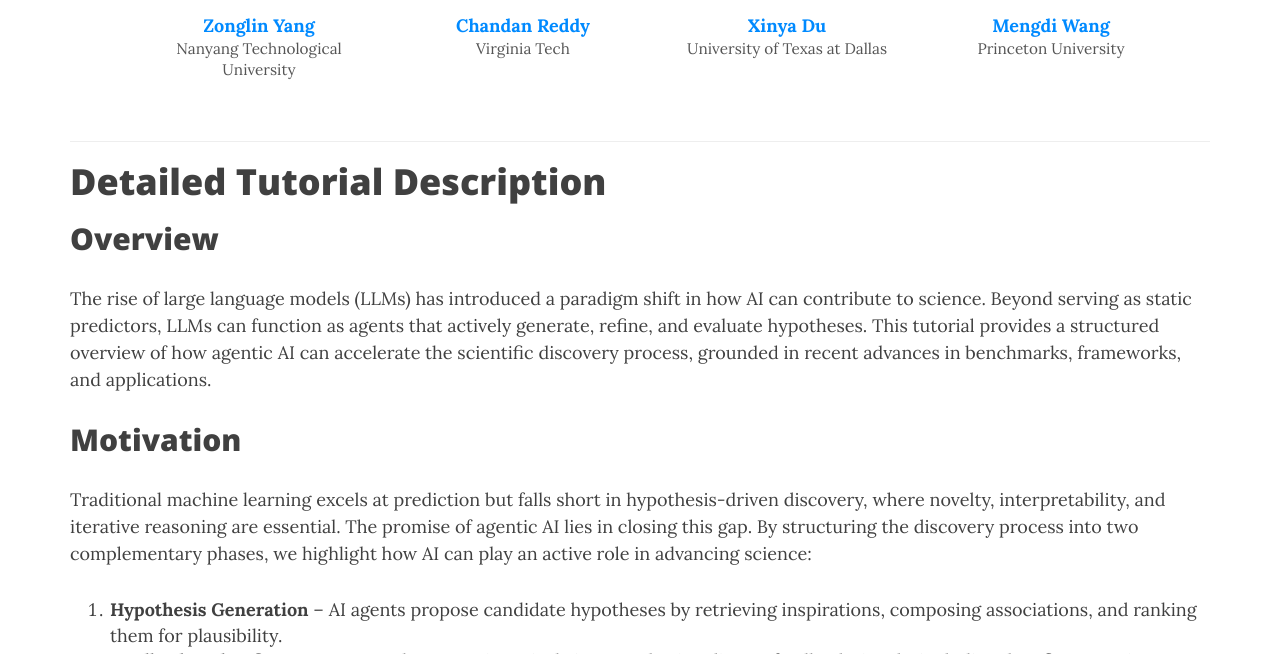
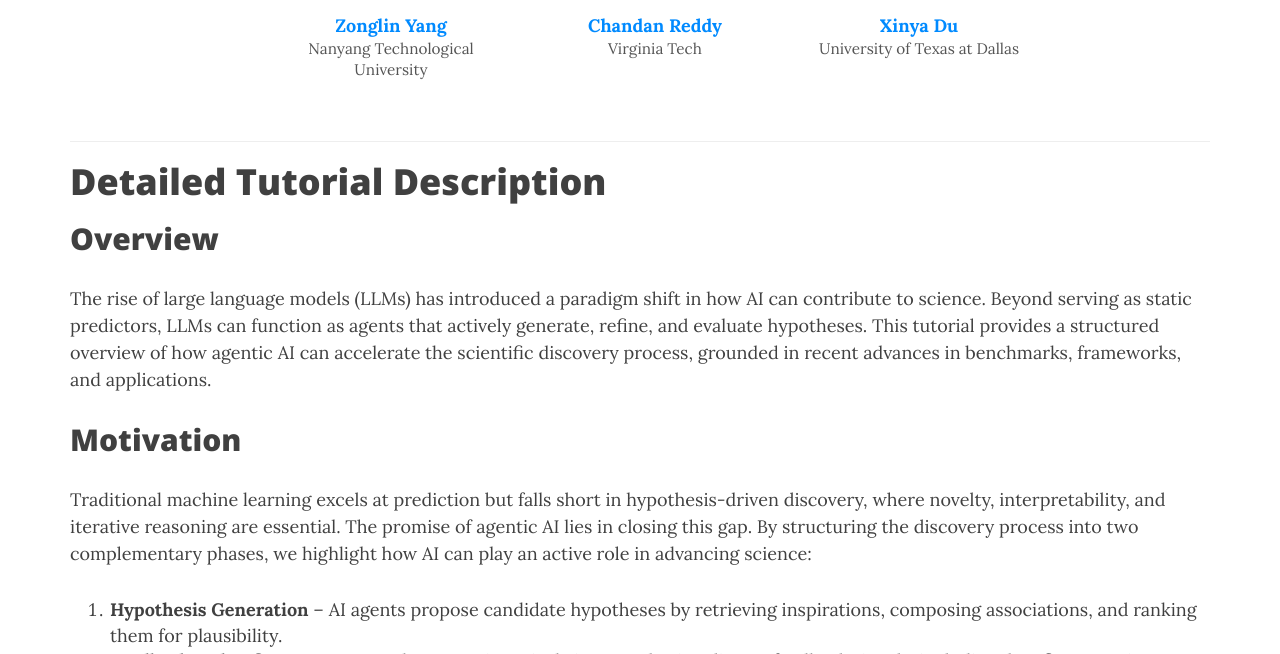
Before and after one commit to ZonglinY/llm4sd-aaai-2026, a Jekyll site: the page built from index.md, in a window 1280 px wide and 900 px high, scrolled down 361 px, cut to the strip 246-900 px from the top of the window. Built offline with Jekyll 4.4.1, drawn with Linux system fonts in a browser that asks for light colours; nearby versions of some CDN libraries.

Commit message:
Update organizers.yml

```diff
--- a/_data/organizers.yml
+++ b/_data/organizers.yml
@@ -16,9 +16,3 @@ xinya:
   title: "Assistant Professor"
   affiliation: "University of Texas at Dallas"
   img: "xinya-photo.jpg"
-mengdi:
-  name: "Mengdi Wang"
-  url: "https://mwang.princeton.edu/"
-  title: "Professor"
-  affiliation: "Princeton University"
-  img: "mengdi-photo.png"
```
